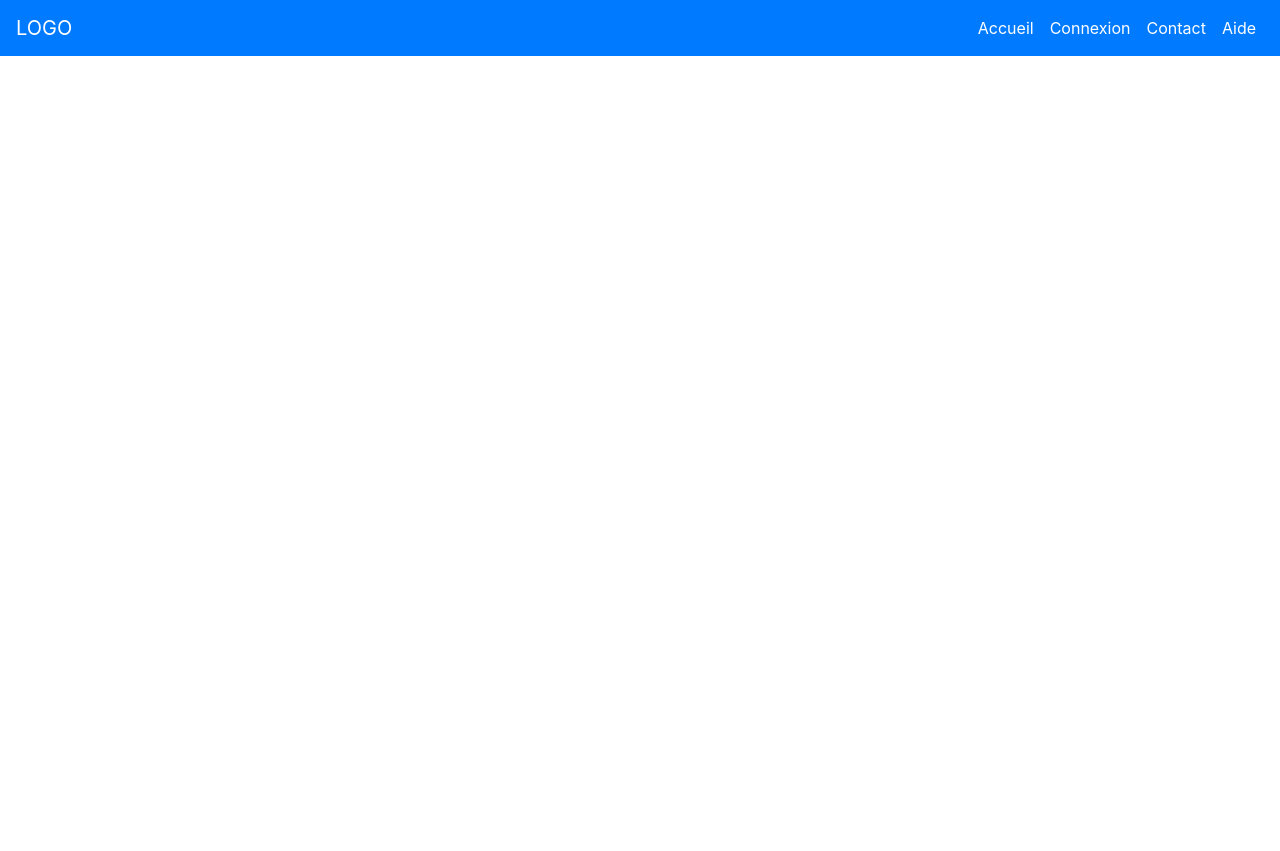
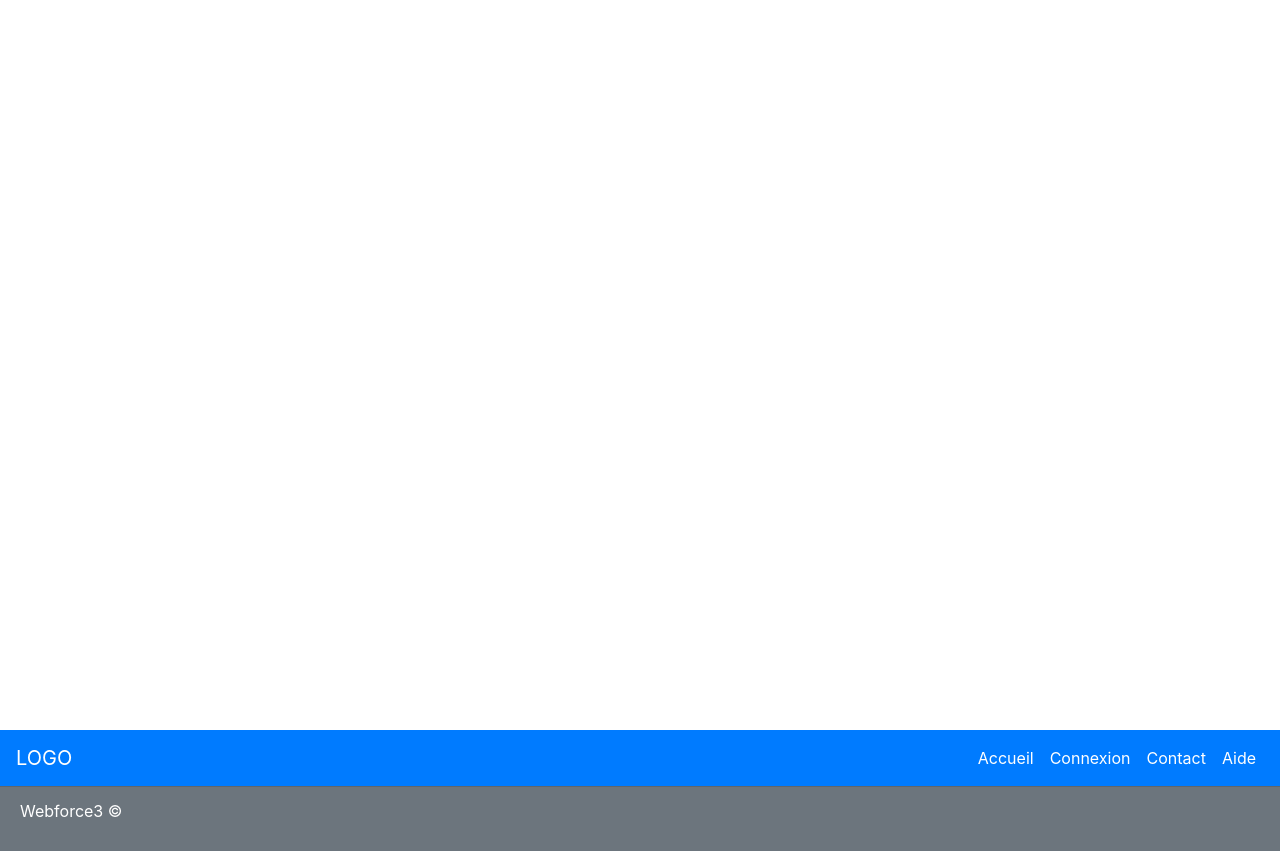
Before and after one commit to Crousti-Poulet/OuiCustOm, a Symfony app: template templates/base_front.html.twig in a window 1280 px wide. Before the commit the page ends 56 px from the top, so only its background shows below. Run offline with Twig, Linux system fonts and the light colour scheme; the template is opened without the code that fills it, so the values that code supplies are empty; some libraries are stand-ins or nearby versions.

Commit message:
Création public/style.css pour modifier le style du front

```diff
--- a/composer.json
+++ b/composer.json
@@ -18,6 +18,7 @@
         "symfony/security-bundle": "^4.0",
         "symfony/serializer-pack": "*",
         "symfony/swiftmailer-bundle": "^3.1",
+        "symfony/templating": "^4.0",
         "symfony/twig-bundle": "^4.0",
         "symfony/validator": "^4.0",
         "symfony/web-link": "^4.0",
--- /dev/null
+++ b/public/css/style.css
@@ -0,0 +1,4 @@
+.bloc_page
+    {
+        height: calc(100vh - 70px)!important;
+    }
--- a/templates/base_front.html.twig
+++ b/templates/base_front.html.twig
@@ -8,14 +8,19 @@
             <link rel="stylesheet" href="https://use.fontawesome.com/releases/v5.0.13/css/all.css">
             <!-- Bootstrap core CSS -->
             <link href="{{ asset('vendor/bootstrap/css/bootstrap.min.css') }}" rel="stylesheet">
+            <link href="{{ asset('css/style.css') }}" rel="stylesheet">
 
         {% endblock %}
 
     </head>
     <body>
-        {% block body %}{% endblock %}
+        {% block body %}
+            <main class="bloc_page">
+
+            </main>
+        {% endblock %}
             <!-- HEADER FRONT -->
-            <header class="container-fluid p-0">
+            <header class="container-fluid p-0" id="header_front">
 
                 <!-- navbar -->
                 <nav class="navbar navbar-expand-lg bg-primary">
@@ -51,6 +56,11 @@
                 </nav>
             </header>
 
+            <!--FOOTER FRONT-->
+            <footer class="card-footer text-muted bg-secondary" id="footer_front">
+                <p class=" text-white">Webforce3 © <?php echo date('Y')?> </p>
+            </footer>
+
         {% block javascripts %}
 
             <!-- Bootstrap core JavaScript -->
```
Also changed, not shown: assets/style.css (+8 -4 lines), 2 other files.
